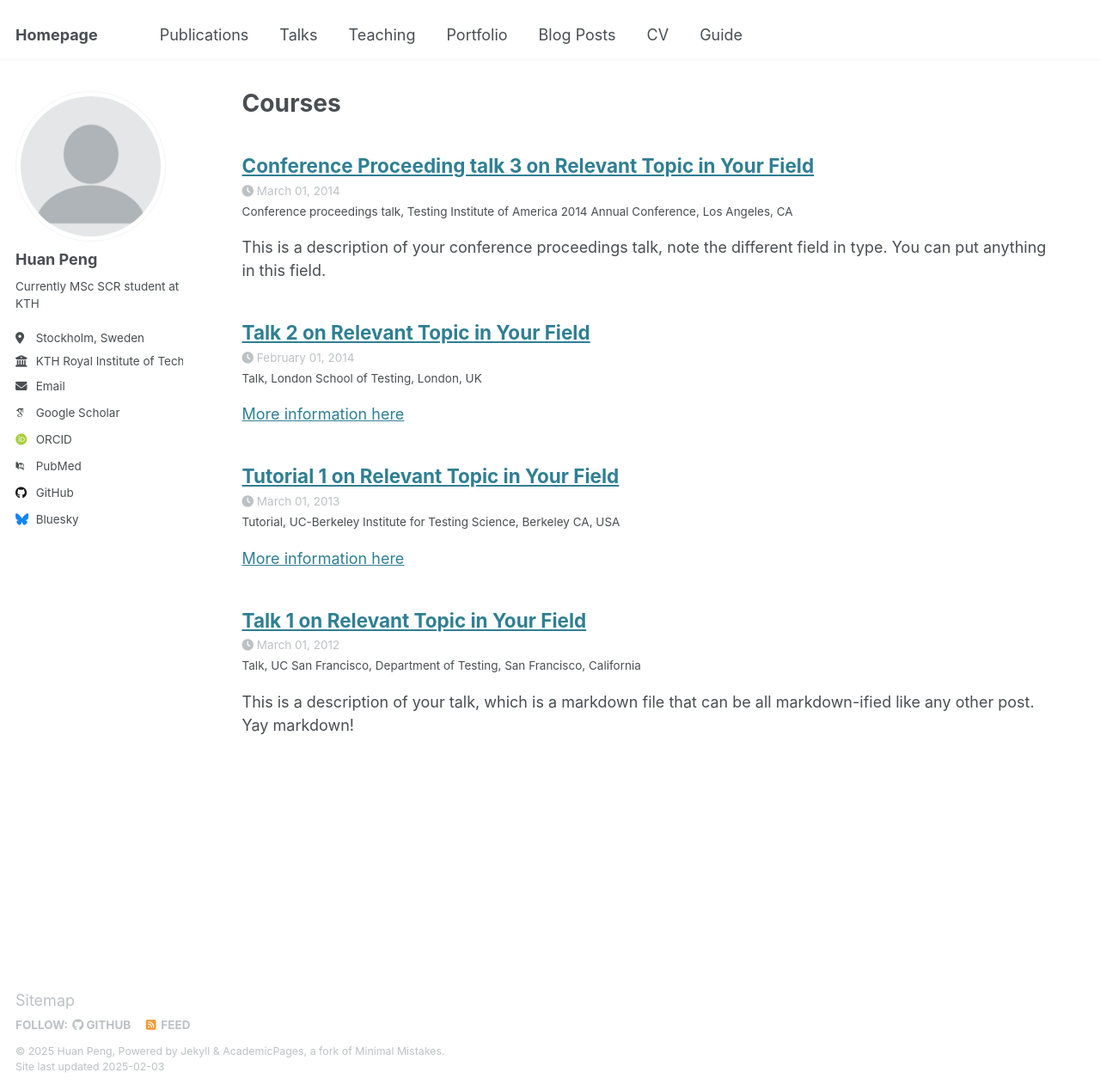
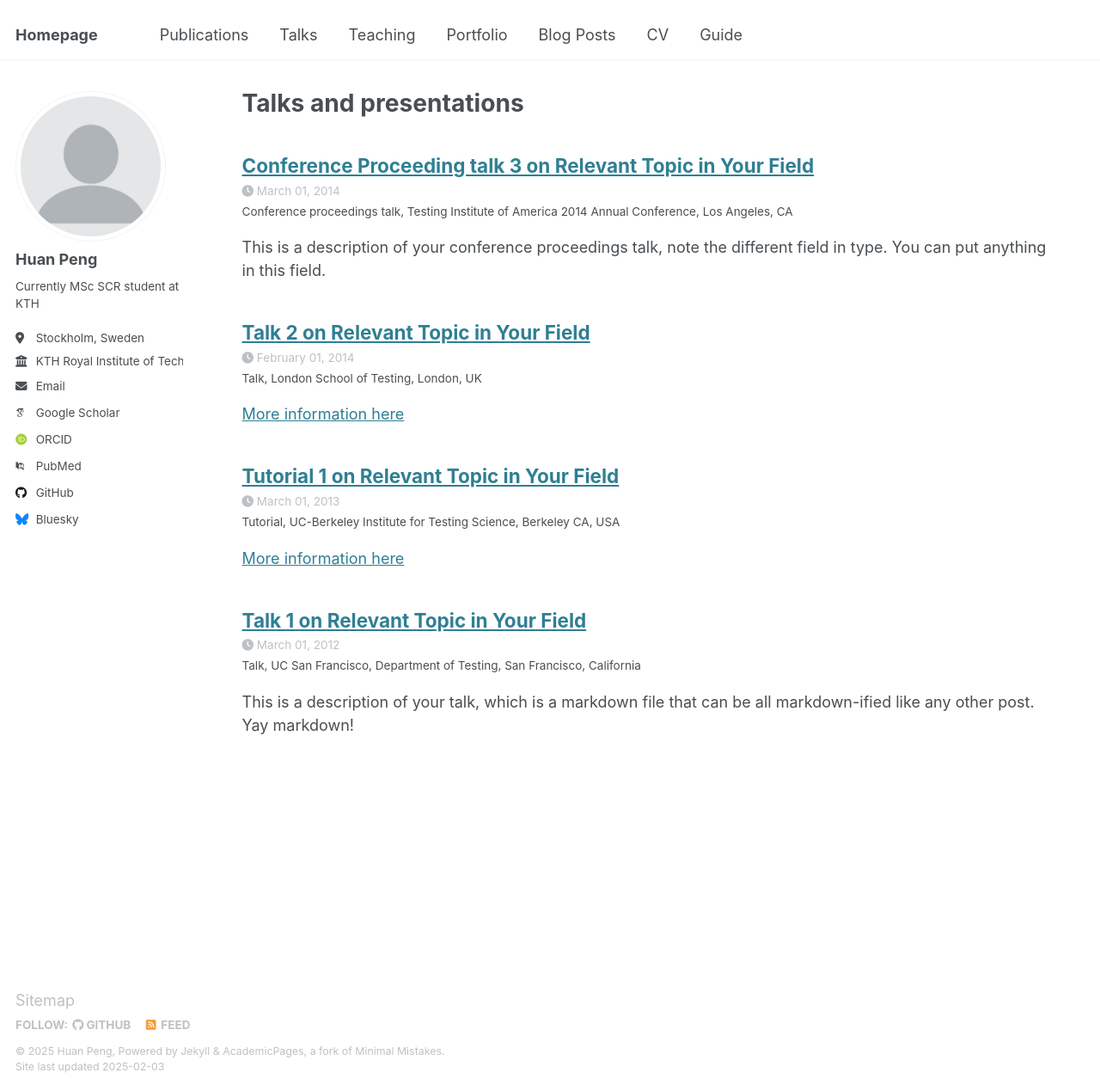
Before and after one commit to huanpen/huanpeng, a Jekyll site: the page built from _pages/talks.html, in a window 1280 px wide and 1269 px high. Shown: the whole window at 86% size. Built offline with Jekyll 4.4.1, drawn with Linux system fonts in a browser that asks for light colours; some web fonts are replaced.

Commit message:
Update talks.html
Signed-off-by: Huan Peng <huanp@kth.se>

```diff
--- a/_pages/talks.html
+++ b/_pages/talks.html
@@ -1,7 +1,7 @@
 ---
 layout: archive
-title: "Courses"
-permalink: /courses/
+title: "Talks and presentations"
+permalink: /talks/
 author_profile: true
 ---
 
```
